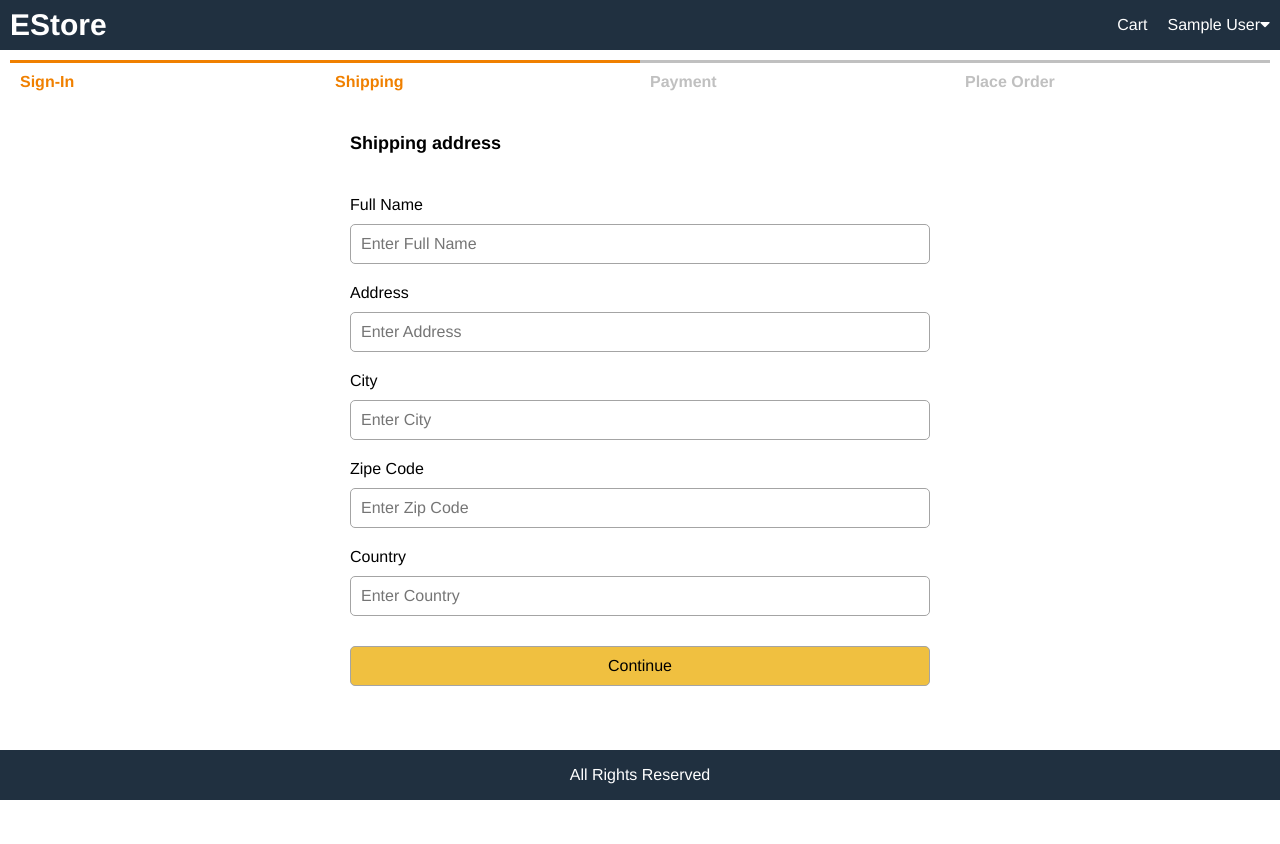
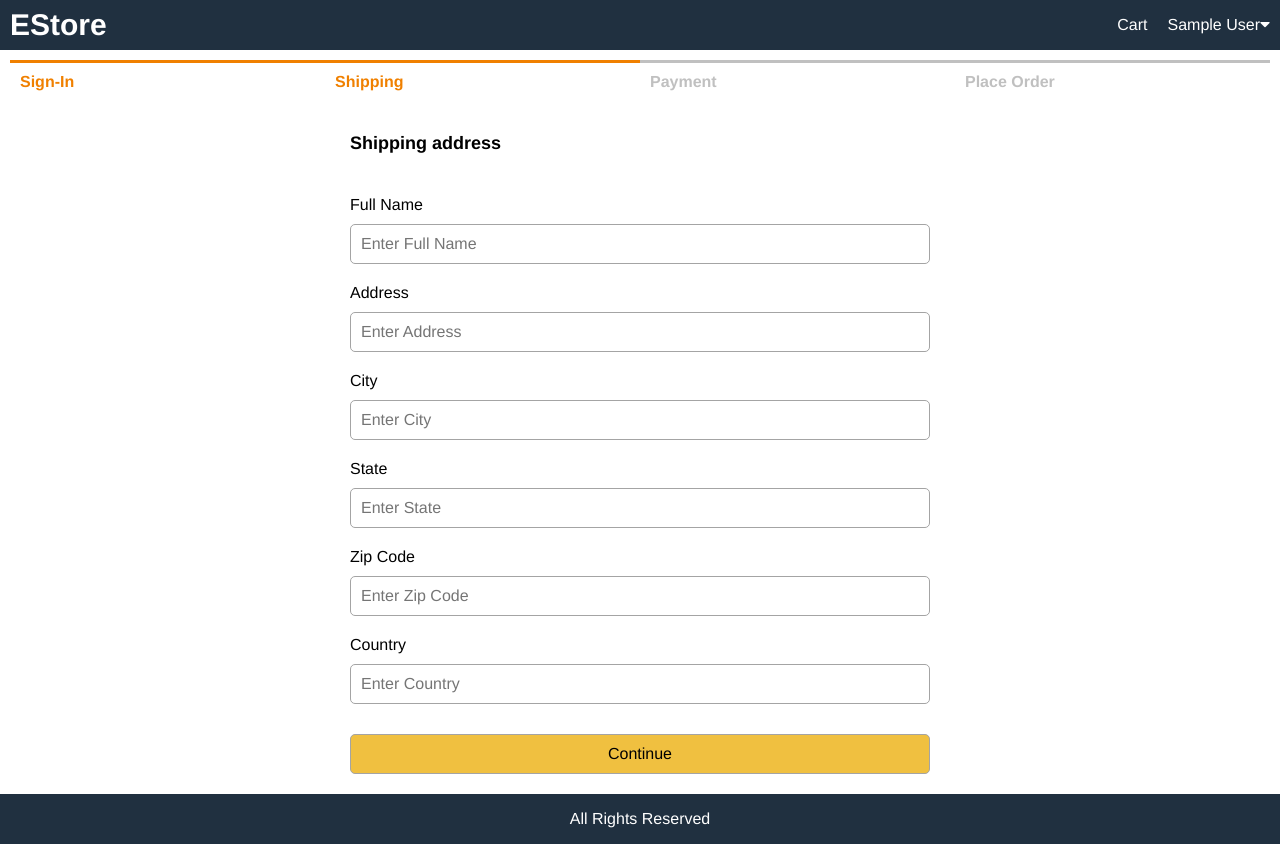
Before and after one commit to OnTheRocks/Ecommerce, a React (Create React App) app in the folder frontend/: page /shipping in a window 1280 px wide. Before the commit the page ends 800 px from the top, so only its background shows below. Built offline with nearby package versions, Linux system fonts and the light colour scheme; sample sign-in values are in the browser's storage.

Commit message:
Completed saveaddress actions.

```diff
--- a/frontend/src/Screens/ShippingAddressScreen.js
+++ b/frontend/src/Screens/ShippingAddressScreen.js
@@ -1,15 +1,28 @@
 import React, { useState } from 'react'
+import { useDispatch, useSelector } from 'react-redux';
+import { saveShippingAddress } from '../actions/cartActions';
 import CheckoutSteps from '../components/CheckoutSteps'
 
-export default function ShippingAddressScreen() {
-  const [fullName, setFullName] = useState('');
-  const [address, setAddress] = useState('');
-  const [city, setCity] = useState('');
-  const [zip, setZip] = useState('');
-  const [country, setCountry] = useState('');
+export default function ShippingAddressScreen(props) {
+  const userSignin = useSelector((state) => state.userSignin);
+  const { userInfo } = userSignin;
+  const cart = useSelector(state => state.cart);
+  const { shippingAddress } = cart;
+  if (!userInfo) {
+    props.history.push('/signin');
+  }
+  const [fullName, setFullName] = useState(shippingAddress.fullName);
+  const [address, setAddress] = useState(shippingAddress.state);
+  const [city, setCity] = useState(shippingAddress.city);
+  const [state, setState] = useState(shippingAddress.state);
+  const [zip, setZip] = useState(shippingAddress.zip);
+  const [country, setCountry] = useState(shippingAddress.country);
+  const dispatch = useDispatch();
   const submitHandler = (e) => {
     e.preventDefault();
-    // TODO: dispatch save shipping address action
+    dispatch(saveShippingAddress({fullName, address, city, state, zip, country})
+    );
+    props.history.push('/payment');
   };
   return (
     <div>
@@ -49,7 +62,17 @@ export default function ShippingAddressScreen() {
           </input>
         </div>
         <div>
-          <label htmlFor="zip">Zipe Code</label>
+          <label htmlFor="state">State</label>
+          <input
+            type="text"
+            id="city"
+            placeholder="Enter State"
+            value={state} onChange={(e) => setState(e.target.value)}
+            required>
+          </input>
+        </div>
+        <div>
+          <label htmlFor="zip">Zip Code</label>
           <input
             type="text"
             id="Zip"
--- a/frontend/src/actions/cartActions.js
+++ b/frontend/src/actions/cartActions.js
@@ -1,5 +1,5 @@
 import Axios from 'axios';
-import { CART_ADD_ITEM, CART_REMOVE_ITEM } from "../constants/cartConstants";
+import { CART_ADD_ITEM, CART_REMOVE_ITEM, CART_SAVE_SHIPPING_ADDRESS } from "../constants/cartConstants";
 
 export const addToCart = (productId, qty) => async(dispatch, getState) => {
   const {data} = await Axios.get(`/api/products/${productId}`);
@@ -21,3 +21,8 @@ export const removeFromCart = (productId) => (dispatch, getState) => {
   dispatch({type: CART_REMOVE_ITEM, payload: productId});
   localStorage.setItem('cartItems', JSON.stringify(getState().cart.cartItems));
 };
+
+export const saveShippingAddress = (data) => (dispatch) => {
+  dispatch({type: CART_SAVE_SHIPPING_ADDRESS, payload: data});
+  localStorage.setItem('shippingAddress', JSON.stringify(data));
+}
--- a/frontend/src/constants/cartConstants.js
+++ b/frontend/src/constants/cartConstants.js
@@ -1,2 +1,3 @@
 export const CART_ADD_ITEM = 'CART_ADD_ITEM';
 export const CART_REMOVE_ITEM = 'CART_REMOVE_ITEM';
+export const CART_SAVE_SHIPPING_ADDRESS = 'CART_SAVE_SHIPPING_ADDRESS';
--- a/frontend/src/reducers/cartReducers.js
+++ b/frontend/src/reducers/cartReducers.js
@@ -1,4 +1,4 @@
-import { CART_ADD_ITEM, CART_REMOVE_ITEM } from "../constants/cartConstants";
+import { CART_ADD_ITEM, CART_REMOVE_ITEM, CART_SAVE_SHIPPING_ADDRESS } from "../constants/cartConstants";
 
 export const cartReducer = (state = { cartItems: [] }, action) => {
   switch (action.type) {
@@ -18,7 +18,9 @@ export const cartReducer = (state = { cartItems: [] }, action) => {
     case CART_REMOVE_ITEM:
       return { ...state, cartItems: state.cartItems.filter((x) => x.product !== action.payload),
       };
+    case CART_SAVE_SHIPPING_ADDRESS:
+      return { ...state, shippingAddress: action.payload };
     default:
       return state;
   }
-}
+};
--- a/frontend/src/store.js
+++ b/frontend/src/store.js
@@ -9,8 +9,9 @@ const initialState = {
     userInfo: localStorage.getItem('userInfo')? JSON.parse(localStorage.getItem('userInfo')):null
   },
   cart:{
-    cartItems: localStorage.getItem('cartItems')? JSON.parse(localStorage.getItem('cartItems')):[]
-  }
+    cartItems: localStorage.getItem('cartItems')? JSON.parse(localStorage.getItem('cartItems')):[],
+    shippingAddress: localStorage.getItem('shippingAddress')? JSON.parse( localStorage.getItem('shippingAddress')):{},
+  },
 };
 const reducer = combineReducers({
   productList: productListReducer,
```
